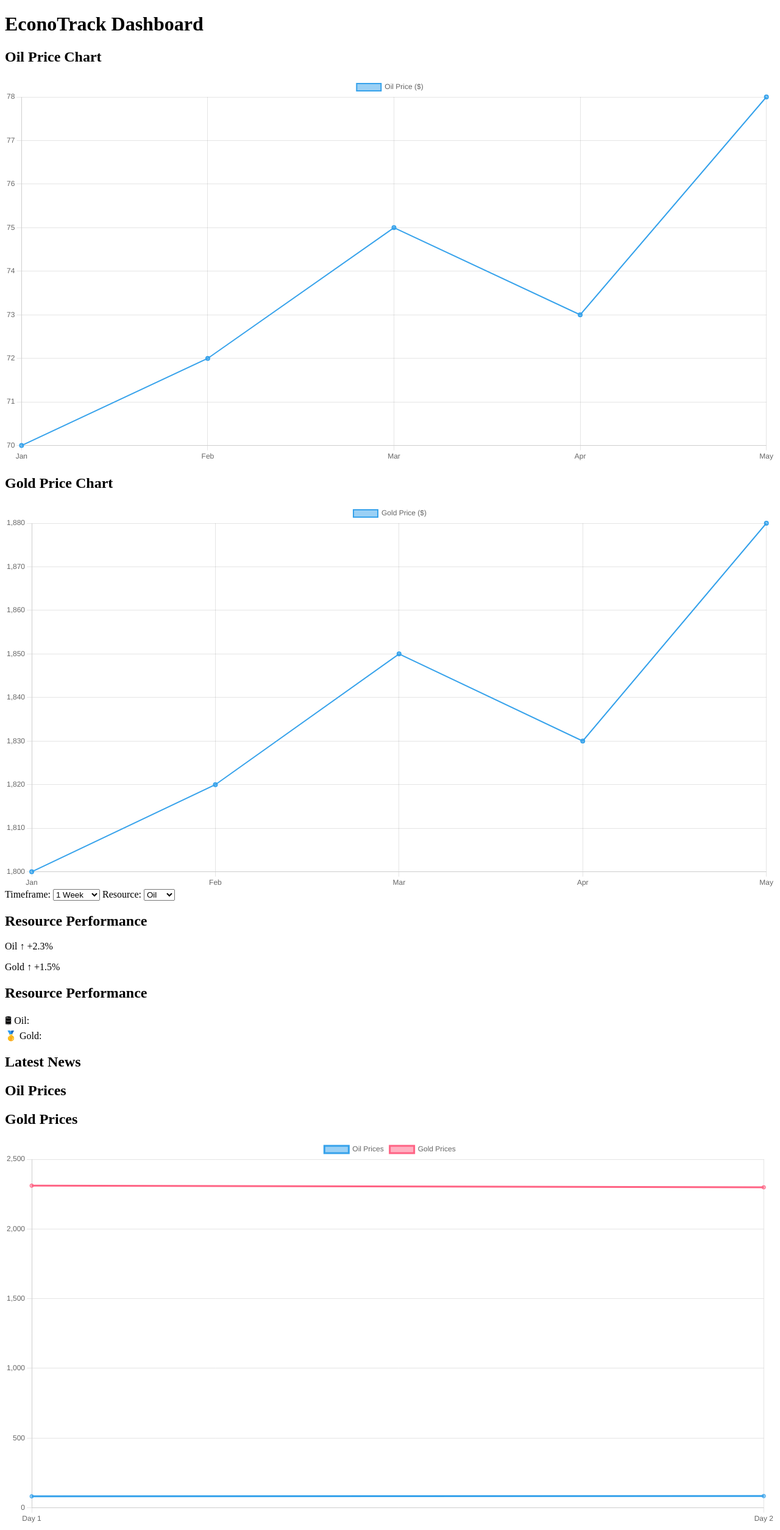
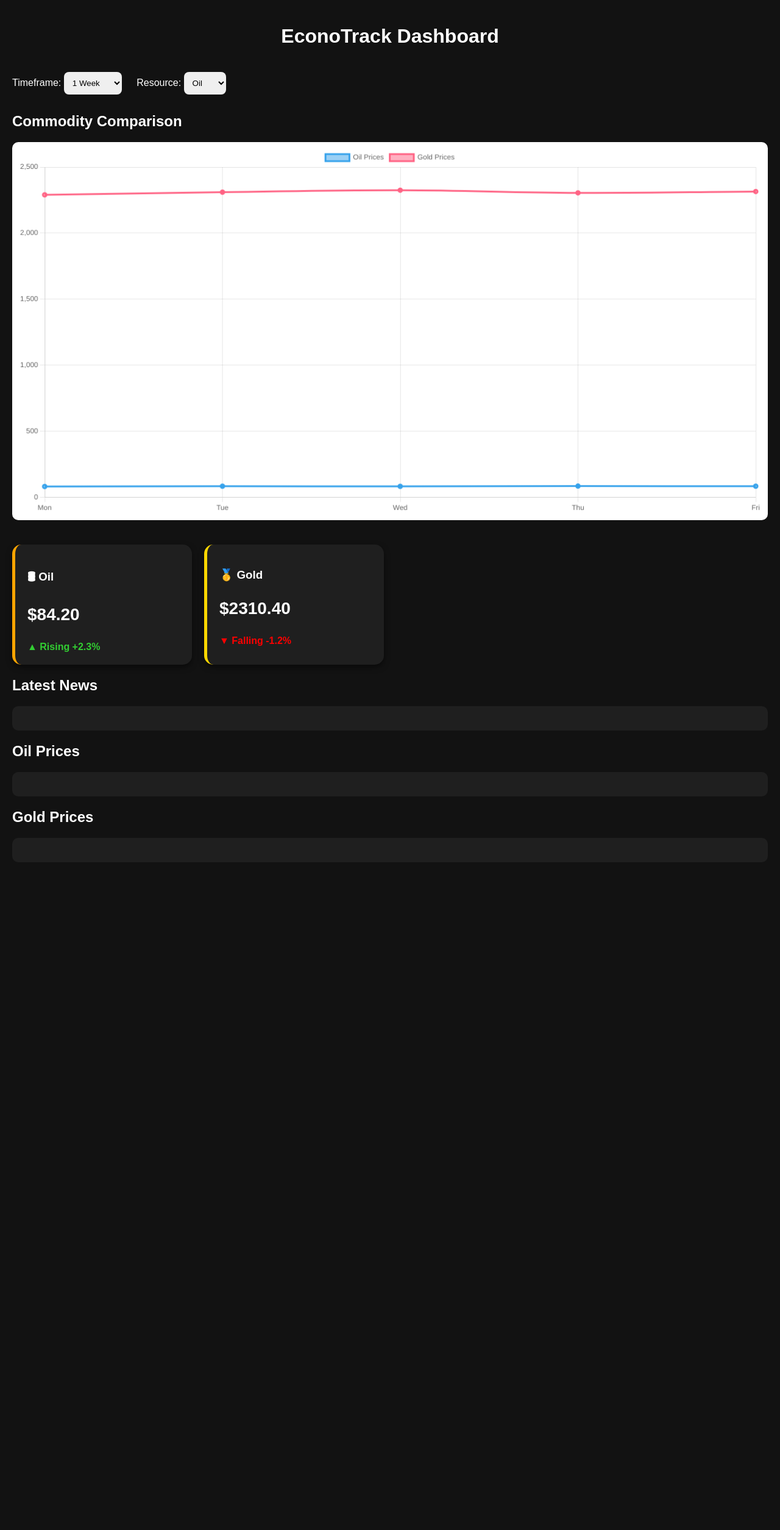
Before and after one commit to janeeswar/Git-exercise-G089, a Python web app: template econotrack/Templates/dashboard.html in a window 1280 px wide. Shown: the whole page at 61% size. After the commit the page ends 1414 px from the top, so only its background shows below. Run offline with Jinja, Linux system fonts and the light colour scheme; the template is opened without the code that fills it, so the values that code supplies are empty.

Commit message:
Added commodity comparison and trend indicators

```diff
--- a/econotrack/Templates/dashboard.html
+++ b/econotrack/Templates/dashboard.html
@@ -1,10 +1,93 @@
 <!DOCTYPE html>
 <html>
+
 <head>
+
     <title>EconoTrack Dashboard</title>
 
-    <!-- Chart.js -->
     <script src="https://cdn.jsdelivr.net/npm/chart.js"></script>
+
+    <style>
+
+        body{
+            font-family: Arial, sans-serif;
+            background-color: #121212;
+            color: white;
+            margin: 0;
+            padding: 20px;
+        }
+
+        h1{
+            text-align: center;
+            margin-bottom: 40px;
+        }
+
+        .filters{
+            margin-bottom: 30px;
+        }
+
+        select{
+            padding: 10px;
+            margin-right: 20px;
+            border-radius: 8px;
+            border: none;
+        }
+
+        .comparison-section{
+            margin-top: 40px;
+        }
+
+        .comparison-cards{
+            display: flex;
+            gap: 20px;
+            margin-top: 20px;
+        }
+
+        .commodity-card{
+            background: #1f1f1f;
+            padding: 20px;
+            border-radius: 15px;
+            width: 250px;
+            box-shadow: 0 4px 10px rgba(0,0,0,0.5);
+        }
+
+        .oil-card{
+            border-left: 5px solid orange;
+        }
+
+        .gold-card{
+            border-left: 5px solid gold;
+        }
+
+        .commodity-card p{
+            font-size: 28px;
+            font-weight: bold;
+        }
+
+        .up{
+            color: limegreen;
+            font-weight: bold;
+        }
+
+        .down{
+            color: red;
+            font-weight: bold;
+        }
+
+        ul{
+            background: #1f1f1f;
+            padding: 20px;
+            border-radius: 10px;
+        }
+
+        canvas{
+            background: white;
+            border-radius: 10px;
+            padding: 10px;
+            margin-top: 20px;
+        }
+
+    </style>
 
 </head>
 
@@ -12,18 +95,10 @@
 
 <h1>EconoTrack Dashboard</h1>
 
-<h2>Oil Price Chart</h2>
-<canvas id="oilChart"></canvas>
+<div class="filters">
 
-<h2>Gold Price Chart</h2>
-<canvas id="goldChart"></canvas>
+<label>Timeframe:</label>
 
-<script src="{{ url_for('static', filename='js/dashboard.js') }}"></script>
-
-</body>
-</html>
-<div>
-<label>Timeframe:</label>
 <select>
 <option>1 Week</option>
 <option>1 Month</option>
@@ -31,20 +106,36 @@
 </select>
 
 <label>Resource:</label>
+
 <select>
 <option>Oil</option>
 <option>Gold</option>
 </select>
+
 </div>
-<h2>Resource Performance</h2>
 
-<p>Oil ↑ +2.3%</p>
-<p>Gold ↑ +1.5%</p>
-<h2>Resource Performance</h2>
+<h2>Commodity Comparison</h2>
 
-<div id="performance">
-    <div>🛢 Oil: <span id="oilPerformance"></span></div>
-    <div>🥇 Gold: <span id="goldPerformance"></span></div>
+<canvas id="priceChart"></canvas>
+
+<div class="comparison-section">
+
+    <div class="comparison-cards">
+
+        <div class="commodity-card oil-card">
+            <h3>🛢 Oil</h3>
+            <p>$84.20</p>
+            <span class="up">▲ Rising +2.3%</span>
+        </div>
+
+        <div class="commodity-card gold-card">
+            <h3>🥇 Gold</h3>
+            <p>$2310.40</p>
+            <span class="down">▼ Falling -1.2%</span>
+        </div>
+
+    </div>
+
 </div>
 
 <h2>Latest News</h2>
@@ -57,6 +148,7 @@
     </li>
 {% endfor %}
 </ul>
+
 <h2>Oil Prices</h2>
 
 <ul>
@@ -72,27 +164,45 @@
     <li>{{ gold['price'] }}</li>
 {% endfor %}
 </ul>
-<script src="https://cdn.jsdelivr.net/npm/chart.js"></script>
-
-<canvas id="priceChart"></canvas>
 
 <script>
+
 const ctx = document.getElementById('priceChart');
 
 new Chart(ctx, {
+
     type: 'line',
+
     data: {
-        labels: ['Day 1', 'Day 2'],
+
+        labels: ['Mon', 'Tue', 'Wed', 'Thu', 'Fri'],
+
         datasets: [
+
             {
                 label: 'Oil Prices',
-                data: [82.5, 84.2]
+                data: [82, 84, 83, 85, 84],
+                borderWidth: 3,
+                tension: 0.4
             },
+
             {
                 label: 'Gold Prices',
-                data: [2310.4, 2298.7]
+                data: [2290, 2310, 2325, 2305, 2315],
+                borderWidth: 3,
+                tension: 0.4
             }
+
         ]
+    },
+
+    options: {
+        responsive: true
     }
+
 });
+
 </script>
+
+</body>
+</html>
```
